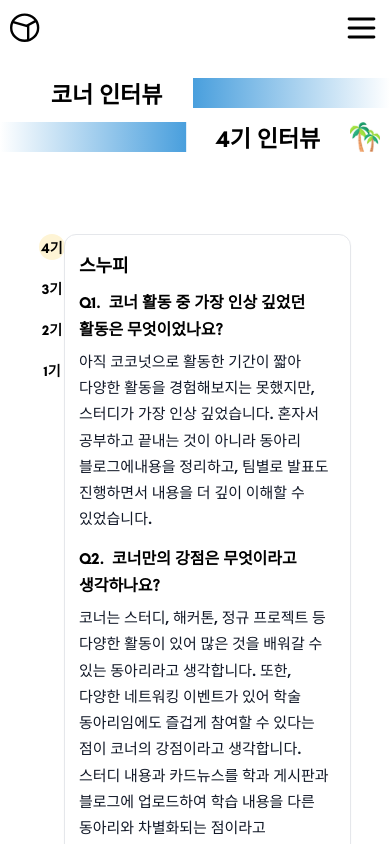
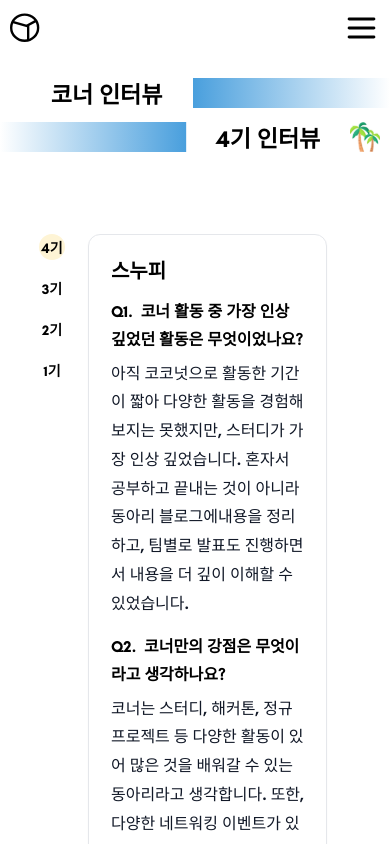
Before and after one commit to DS-Corner-Page/cornerpage_front, a React (Create React App) app: page /interview in a window 390 px wide. Shown: the top 844 px of the page. Built offline with nearby package versions, Linux system fonts and the light colour scheme.

Commit message:
Fix : Interview mobile view, empty 글 수정

```diff
--- a/src/components/interview/projectDisplay/ProjectDisplay.style.js
+++ b/src/components/interview/projectDisplay/ProjectDisplay.style.js
@@ -4,14 +4,12 @@ export const ProjectDisplayContainer = styled.div`
   flex: 1;
   align-self: flex-start;
   padding: 0 24px;
+`;
 
-  @media (max-width: 1024px) {
-    padding: 0 16px;
-  }
-  @media (max-width: 768px) {
-    padding: 0;                /* 모바일에서 좌우 여백은 부모가 담당 */
-    width: 100%;
-  }
+export const Grid = styled.div`
+  display: grid;
+  grid-template-columns: 1fr;
+  gap: 20px;
 `;
 
 export const Card = styled.div`
@@ -20,64 +18,29 @@ export const Card = styled.div`
   border-radius: 12px;
   padding: 20px 22px;
   box-shadow: 0 1px 2px rgba(0,0,0,0.04);
-  word-break: keep-all;          /* 한글 가독성 */
-  overflow-wrap: anywhere;
-
-  @media (max-width: 768px) {
-    padding: 16px 14px;
-    border-radius: 12px;
-  }
-`;
-
-export const Grid = styled.div`
-  display: grid;
-  grid-template-columns: 1fr;   /* 텍스트라 1열이 가장 안정적 */
-  gap: 16px;
-
-  @media (min-width: 1200px) {
-    gap: 20px;
-  }
 `;
 
 export const Name = styled.h3`
   margin: 0 0 10px 0;
   font-size: 20px;
   font-weight: 700;
-
-  @media (max-width: 768px) {
-    font-size: 18px;
-    margin-bottom: 8px;
-  }
 `;
-
 
 export const Question = styled.p`
   margin: 14px 0 6px;
   font-weight: 700;
+  white-space: pre-wrap;
   line-height: 1.75;
-  white-space: pre-wrap;
-
-  @media (max-width: 768px) {
-    margin: 12px 0 6px;
-    line-height: 1.7;
-  }
 `;
 
 export const Answer = styled.p`
   margin: 0 0 8px;
   color: #111827;
+  white-space: pre-wrap;
   line-height: 1.8;
-  white-space: pre-wrap;
-
-  @media (max-width: 768px) {
-    margin-bottom: 6px;
-    line-height: 1.75;
-    font-size: 15px;
-  }
 `;
 
 export const Empty = styled.div`
   color: #6b7280;
   margin-top: 8px;
-  font-size: 14px;
 `;
```
